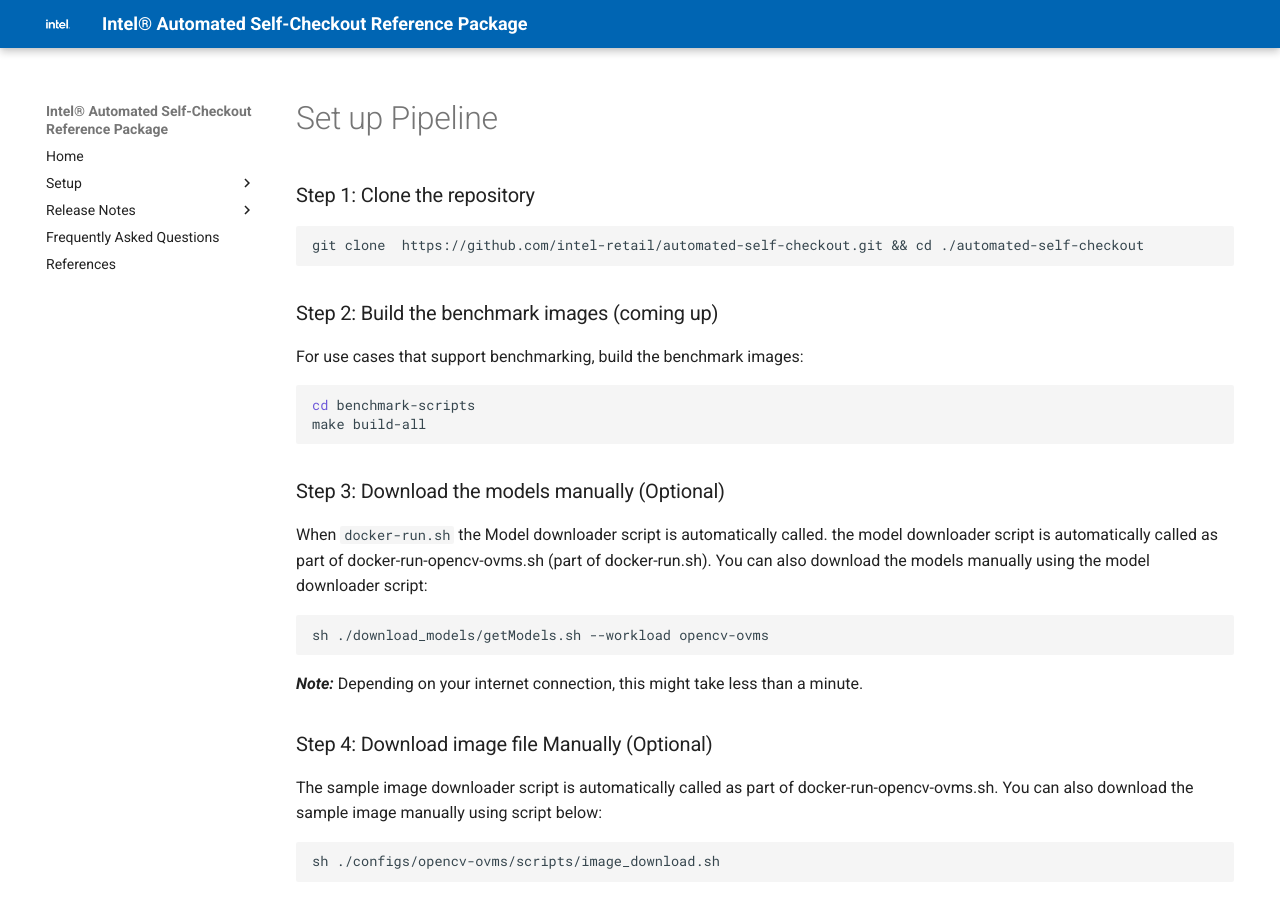
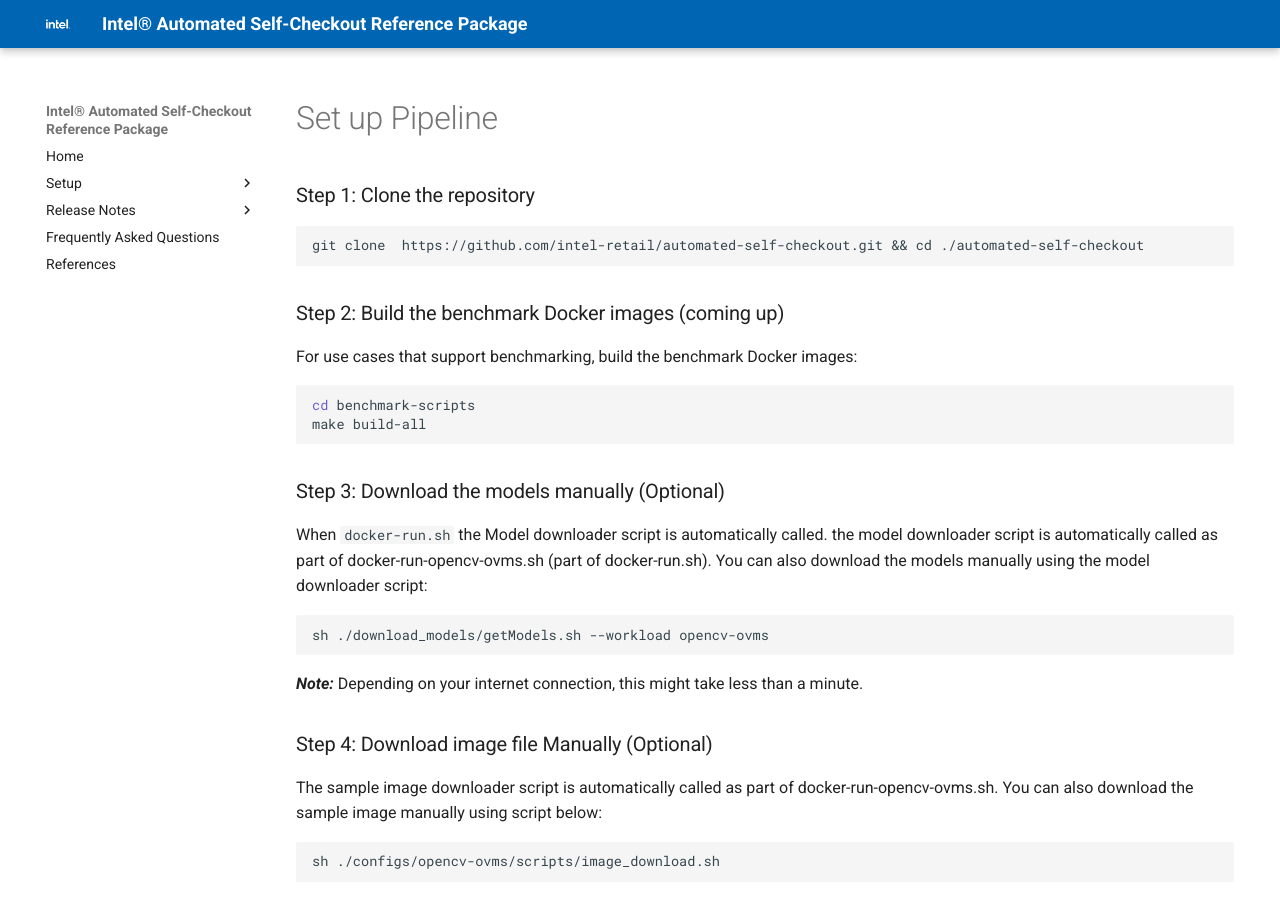
Before and after one commit to intel-retail/automated-self-checkout, an MkDocs documentation site: the page built from docs_src/OVMS/pipelinesetup.md, in a window 1280 px wide and 900 px high. Built offline with MkDocs 1.6.1 and Material for MkDocs 9.7.7, drawn with Linux system fonts in a browser that asks for light colours; comment, search, counter and statistics services are not loaded.

Commit message:
update comments
Signed-off-by: Valina Li <valina.li@intel.com>

````diff
--- a/docs_src/OVMS/pipelinesetup.md
+++ b/docs_src/OVMS/pipelinesetup.md
@@ -6,9 +6,9 @@
 git clone  https://github.com/intel-retail/automated-self-checkout.git && cd ./automated-self-checkout
 ```
 
-### Step 2: Build the benchmark images (coming up)
+### Step 2: Build the benchmark Docker images (coming up)
 
-For use cases that support benchmarking, build the benchmark images:
+For use cases that support benchmarking, build the benchmark Docker images:
 
 ```bash
 cd benchmark-scripts
````
